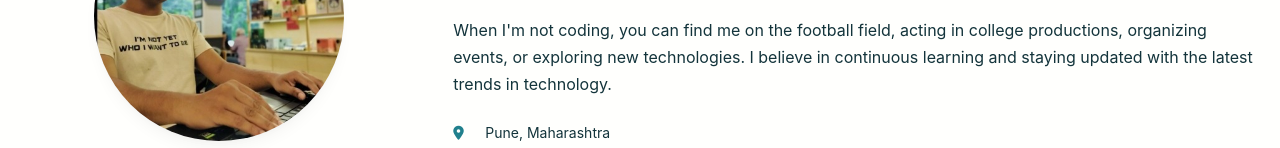
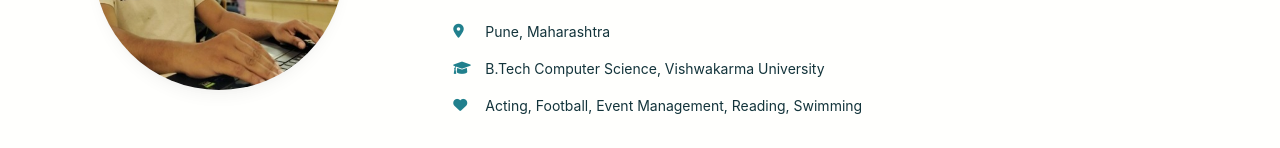
Before and after one commit to parthburange/portfolio, a plain HTML site: page index.html in a window 1280 px wide. Shown: the part 1167-1315 px from the top of the page. Drawn offline with Linux system fonts and the light colour scheme; a web font is replaced by a local one.

Commit message:
Update index.html

```diff
--- a/index.html
+++ b/index.html
@@ -66,7 +66,7 @@
                 <div class="about-text">
                     <p>Hello! I'm Parth Burange, a passionate Computer Science student at Vishwakarma University, Pune, currently pursuing my B.Tech degree (2022-2026). I'm deeply interested in artificial intelligence, machine learning, Data Analyst ,and full-stack development.</p>
                     <p>My journey in technology has led me to work on diverse projects ranging from AI-powered applications to data analytics platforms. I enjoy solving complex problems and creating innovative solutions that make a real impact.</p>
-                    <p>When I'm not coding, you can find me on the football field, acting in college productions, organizing events, or exploring new technologies. I believe in continuous learning and staying updated with the latest trends in technology.</p>
+
                     <div class="about-details">
                         <div class="detail-item">
                             <i class="fas fa-map-marker-alt"></i>
```
